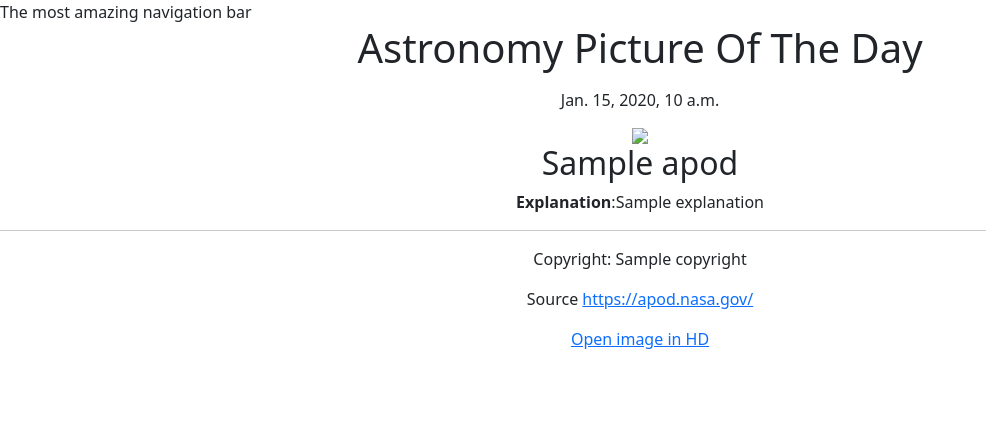
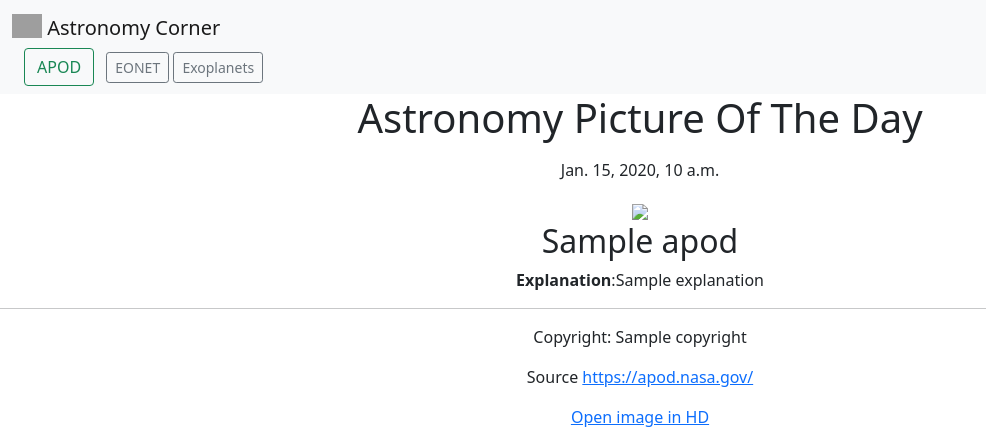
Before and after one commit to adolfojmnz/astronomy-corner, a Django app: template apod/templates/apod/index.html in a window 1280 px wide. Shown: the top 427 px of the page, without its empty margins (0-986 px from the left). Run offline with Django 3.2, Linux system fonts and the light colour scheme; the template is opened without the code that fills it: most values are stand-ins (such as "Sample title", 1, 10 or a date in 2020); some libraries are stand-ins or nearby versions; grey boxes are pictures that could not be loaded.

Commit message:
Add Bootstrap navbar

```diff
--- a/templates/base.html
+++ b/templates/base.html
@@ -1,9 +1,3 @@
-{# load bootstrap5 #}
-{% load bootstrap5 %}
-
-{# import bootstrap css #}
-{% bootstrap_css %}
-
 <!DOCTYPE html>
 <hrml lang="en">
 	<head>
@@ -13,14 +7,28 @@
 			Block Title
 			{% endblock %}
 		</title>
+		<link href="https://cdn.jsdelivr.net/npm/bootstrap@5.1.3/dist/css/bootstrap.min.css"
+			  rel="stylesheet" integrity="sha384-1BmE4kWBq78iYhFldvKuhfTAU6auU8tT94WrHftjDbrCEXSU1oBoqyl2QvZ6jIW3"
+			  crossorigin="anonymous">
 	</head>
 	<body>
 		<header>
-			<nav>
-				{% block navbar %}
-				The most amazing navigation bar
-				{% endblock %}
+			{% block navbar %}
+			<nav class="navbar navbar-light bg-light">
+
+  				<div class="container-fluid">
+    				<a class="navbar-brand" href="#">
+      					<img src="/docs/5.1/assets/brand/bootstrap-logo.svg" alt="" width="30" height="24" class="d-inline-block align-text-top">
+      					Astronomy Corner
+    				</a>
+	  				<form class="container-fluid justify-content-start">
+		    			<button class="btn btn-outline-success me-2" type="button">APOD</button>
+		    			<button class="btn btn-sm btn-outline-secondary" type="button">EONET</button>
+		    			<button class="btn btn-sm btn-outline-secondary" type="button">Exoplanets</button>
+	  				</form>
+				</div>
 			</nav>
+			{% endblock %}
 		</header>
 		<main>
 			{% block content %}
```
